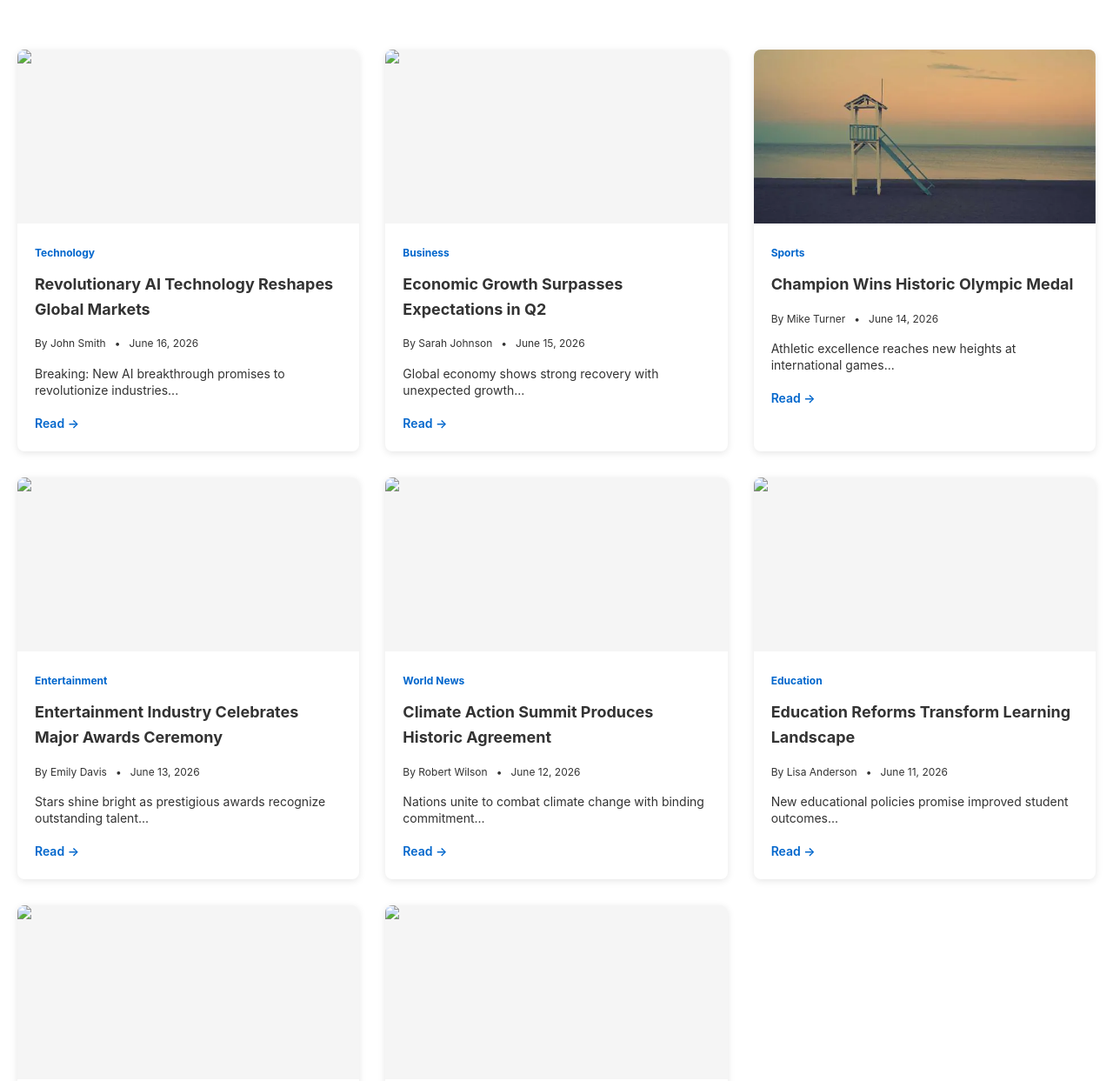
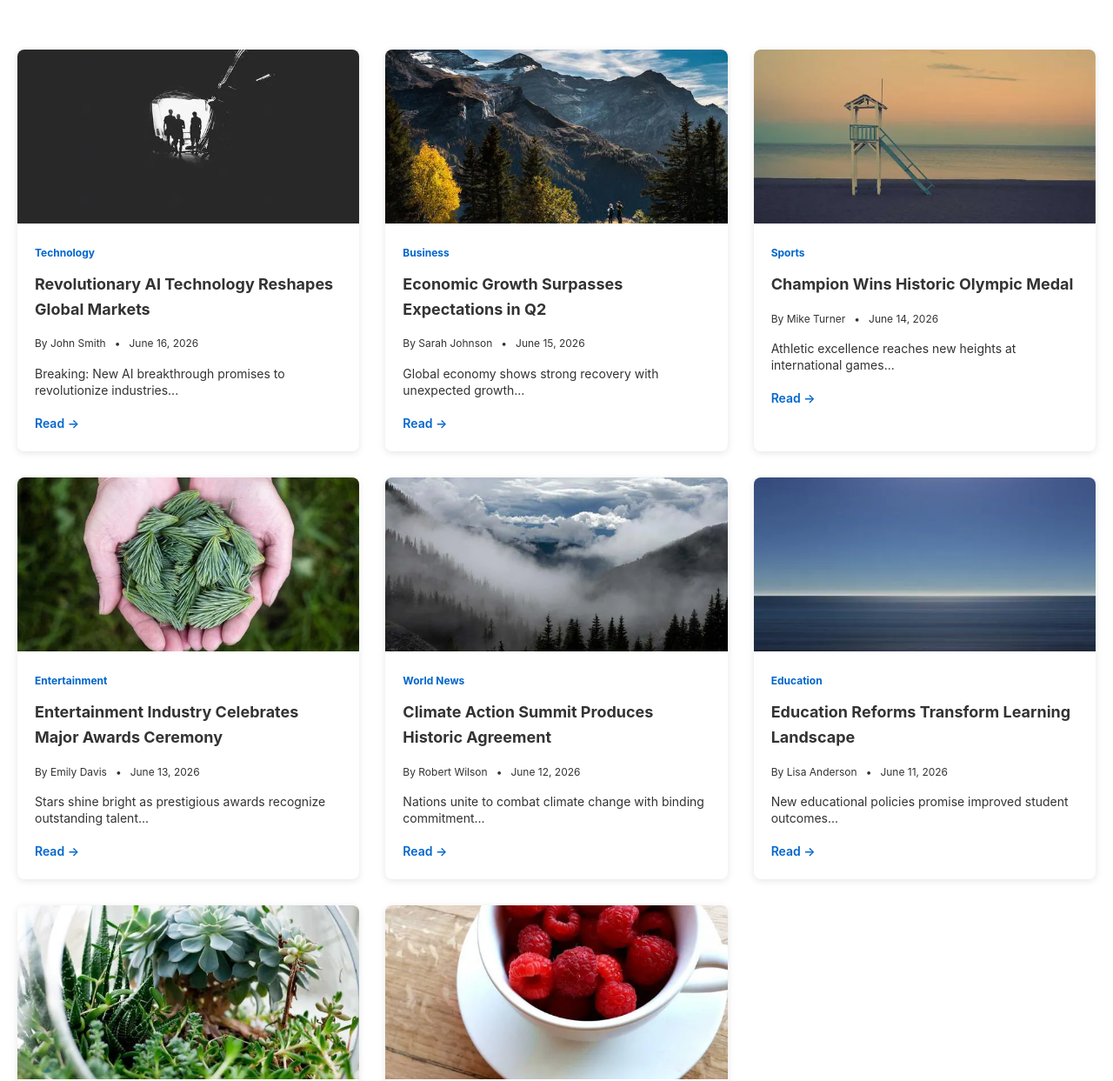
Before and after one commit to dineshsaripirala/NEWS5, a website: page blog.html in a window 1280 px wide. Shown: the part 374-1617 px from the top of the page at 87% size. Drawn offline with Linux system fonts and the light colour scheme; files whose address does not match are found by name.

Commit message:
Update blog.html

```diff
--- a/blog.html
+++ b/blog.html
@@ -43,7 +43,7 @@
             <h2><span class="section-icon">📝</span>Latest Articles</h2>
             <div class="grid-3">
                 <div class="article-card">
-                    <img src="images/article-1.webp" style="width:100%; height:200px; object-fit:cover;" alt="Revolutionary AI Technology Reshapes Global Markets" loading="lazy" decoding="async" width="600" height="200">
+                    <img src="article-1.webp" style="width:100%; height:200px; object-fit:cover;" alt="Revolutionary AI Technology Reshapes Global Markets" loading="lazy" decoding="async" width="600" height="200">
                     <div class="article-card-content">
                         <span class="article-card-category">Technology</span>
                         <h3>Revolutionary AI Technology Reshapes Global Markets</h3>
@@ -58,7 +58,7 @@
                 </div>
 
                 <div class="article-card">
-                    <img src="images/article-2.webp" style="width:100%; height:200px; object-fit:cover;" alt="Economic Growth Surpasses Expectations in Q2" loading="lazy" decoding="async" width="600" height="200">
+                    <img src="article-2.webp" style="width:100%; height:200px; object-fit:cover;" alt="Economic Growth Surpasses Expectations in Q2" loading="lazy" decoding="async" width="600" height="200">
                     <div class="article-card-content">
                         <span class="article-card-category">Business</span>
                         <h3>Economic Growth Surpasses Expectations in Q2</h3>
@@ -88,7 +88,7 @@
                 </div>
 
                 <div class="article-card">
-                    <img src="images/article-4.webp" style="width:100%; height:200px; object-fit:cover;" alt="Entertainment Industry Celebrates Major Awards Ceremony" loading="lazy" decoding="async" width="600" height="200">
+                    <img src="article-4.webp" style="width:100%; height:200px; object-fit:cover;" alt="Entertainment Industry Celebrates Major Awards Ceremony" loading="lazy" decoding="async" width="600" height="200">
                     <div class="article-card-content">
                         <span class="article-card-category">Entertainment</span>
                         <h3>Entertainment Industry Celebrates Major Awards Ceremony</h3>
@@ -103,7 +103,7 @@
                 </div>
 
                 <div class="article-card">
-                    <img src="images/article-5.webp" style="width:100%; height:200px; object-fit:cover;" alt="Climate Action Summit Produces Historic Agreement" loading="lazy" decoding="async" width="600" height="200">
+                    <img src="article-5.webp" style="width:100%; height:200px; object-fit:cover;" alt="Climate Action Summit Produces Historic Agreement" loading="lazy" decoding="async" width="600" height="200">
                     <div class="article-card-content">
                         <span class="article-card-category">World News</span>
                         <h3>Climate Action Summit Produces Historic Agreement</h3>
@@ -118,7 +118,7 @@
                 </div>
 
                 <div class="article-card">
-                    <img src="images/article-6.webp" style="width:100%; height:200px; object-fit:cover;" alt="Education Reforms Transform Learning Landscape" loading="lazy" decoding="async" width="600" height="200">
+                    <img src="article-6.webp" style="width:100%; height:200px; object-fit:cover;" alt="Education Reforms Transform Learning Landscape" loading="lazy" decoding="async" width="600" height="200">
                     <div class="article-card-content">
                         <span class="article-card-category">Education</span>
                         <h3>Education Reforms Transform Learning Landscape</h3>
@@ -133,7 +133,7 @@
                 </div>
 
                 <div class="article-card">
-                    <img src="images/article-7.webp" style="width:100%; height:200px; object-fit:cover;" alt="Lifestyle Trends Dominate Summer Season" loading="lazy" decoding="async" width="600" height="200">
+                    <img src="article-7.webp" style="width:100%; height:200px; object-fit:cover;" alt="Lifestyle Trends Dominate Summer Season" loading="lazy" decoding="async" width="600" height="200">
                     <div class="article-card-content">
                         <span class="article-card-category">Lifestyle</span>
                         <h3>Lifestyle Trends Dominate Summer Season</h3>
@@ -148,7 +148,7 @@
                 </div>
 
                 <div class="article-card">
-                    <img src="images/article-8.webp" style="width:100%; height:200px; object-fit:cover;" alt="Political Developments Shape International Relations" loading="lazy" decoding="async" width="600" height="200">
+                    <img src="article-8.webp" style="width:100%; height:200px; object-fit:cover;" alt="Political Developments Shape International Relations" loading="lazy" decoding="async" width="600" height="200">
                     <div class="article-card-content">
                         <span class="article-card-category">Politics</span>
                         <h3>Political Developments Shape International Relations</h3>
```
